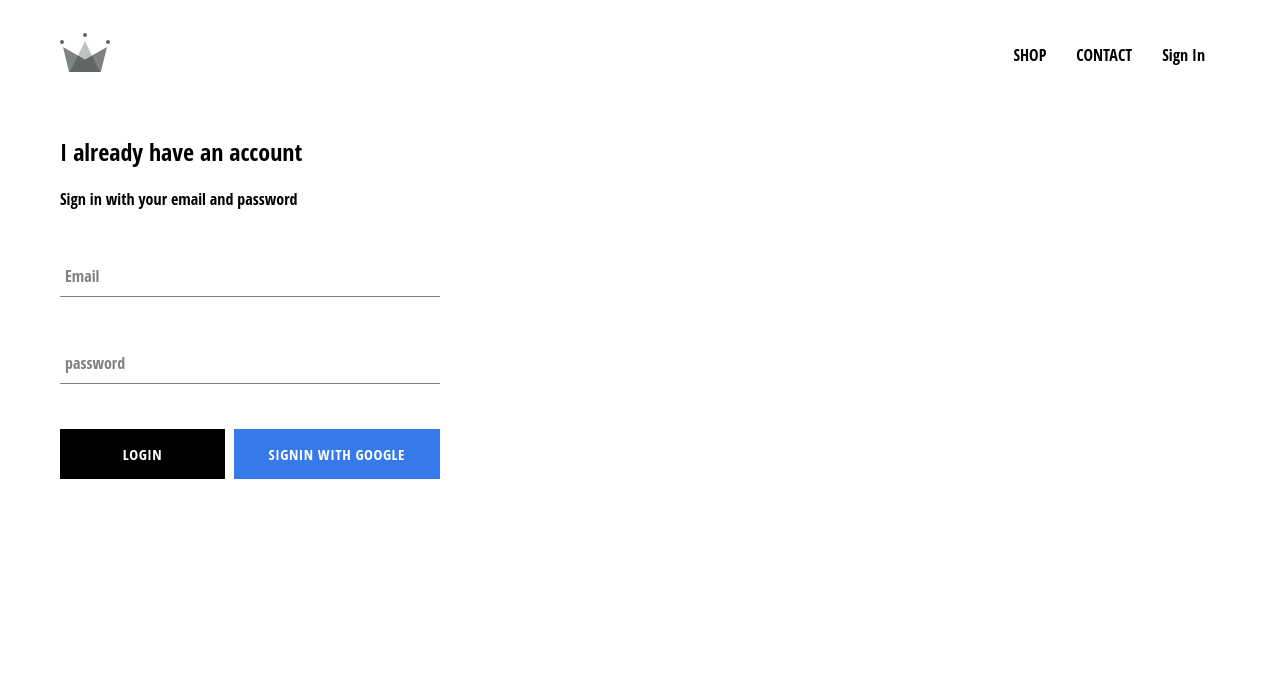
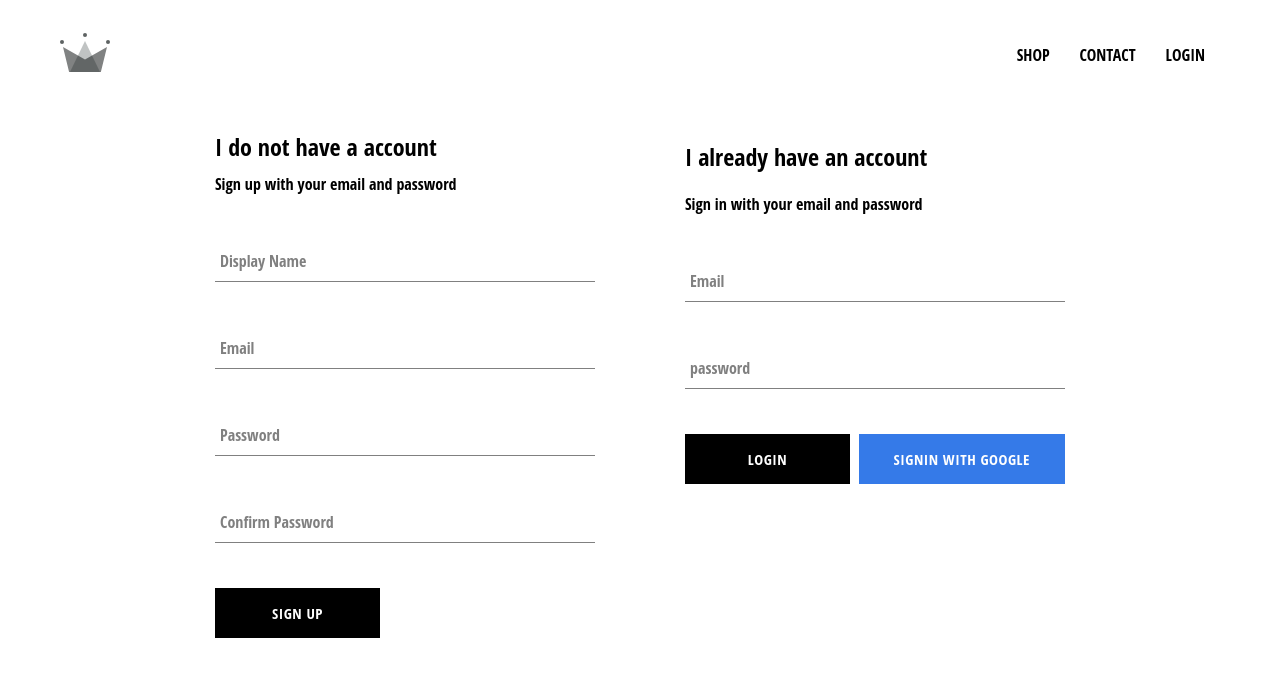
Before and after one commit to rohanpal/reactjs, a React (Create React App) app: page /signin in a window 1280 px wide. Shown: the top 676 px of the page. Built offline with nearby package versions, Linux system fonts and the light colour scheme; no server answers; the HTML template or start-up script is replaced by a standard one.

Commit message:
Added login and signup

```diff
--- a/src/App.js
+++ b/src/App.js
@@ -5,26 +5,40 @@
 import ShopPage from "./pages/ShopPage/ShopPage";
 import Header from "./components/header/header";
 import SignInAndSignUp from "./pages/signInAndSignUp/signInAndSignUp";
-import { auth } from "./firebse/firebaseUtil";
+import { auth, createUserProfileDocument } from "./firebse/firebaseUtil";
 
 class App extends React.Component {
   state = {
-    currentuser: null
+    currentUser: null
   };
   unsubscribeFromAuth = null;
   componentDidMount() {
-    this.unsubscribeFromAuth = auth.onAuthStateChanged(user => {
-      this.setState({ currentuser: user });
-      console.log(this.state.currentuser);
+    this.unsubscribeFromAuth = auth.onAuthStateChanged(async userAuth => {
+      if (userAuth) {
+        const userRef = await createUserProfileDocument(userAuth);
+
+        userRef.onSnapshot(snapShot => {
+          this.setState({
+            currentUser: {
+              id: snapShot.id,
+              ...snapShot.data()
+            }
+          });
+        });
+      } else {
+        this.setState({ currentUser: null });
+      }
     });
   }
-  componentWillUnmount(){
-    this.unsubscribeFromAuth()
+
+  componentWillUnmount() {
+    this.unsubscribeFromAuth();
   }
   render() {
+    console.log(this.state.currentUser)
     return (
       <div>
-        <Header currentUser={this.state.currentuser}/>
+        <Header currentUser={this.state.currentUser} />
         <Switch>
           <Route exact path="/" component={Home} />
           <Route exact path="/shop" component={ShopPage} />
--- a/src/components/header/header.js
+++ b/src/components/header/header.js
@@ -3,7 +3,7 @@
 import { ReactComponent as Logo } from "../../assets/logo/crown.svg";
 import { auth } from "../../firebse/firebaseUtil";
 import "./header.scss";
-const header = ({ currentUser }) => {
+const header = props => {
   return (
     <div className="header">
       <Link to="/" className="logo-container">
@@ -16,18 +16,16 @@
         <Link className="option" to="/contact">
           CONTACT
         </Link>
-        {currentUser ? (
+        {props.currentUser ? (
           <div onClick={() => auth.signOut()} className="option">
             Sign Out
           </div>
         ) : (
           <Link to="signin" className="option">
-          Sign In
+            LOGIN
           </Link>
         )}
       </div>
-
-
     </div>
   );
 };
--- /dev/null
+++ b/src/components/signUp/signUp.js
@@ -0,0 +1,103 @@
+import React from "react";
+
+import FormInput from "../formInput/formInput";
+import CustomButton from "../customButton/customButton";
+
+import { auth, createUserProfileDocument } from "../../firebse/firebaseUtil";
+
+import "./signUp.scss";
+
+class SignUp extends React.Component {
+  constructor() {
+    super();
+
+    this.state = {
+      displayName: "",
+      email: "",
+      password: "",
+      confirmPassword: ""
+    };
+  }
+
+  handleSubmit = async event => {
+    event.preventDefault();
+
+    const { displayName, email, password, confirmPassword } = this.state;
+
+    if (password !== confirmPassword) {
+      alert("passwords don't match");
+      return;
+    }
+
+    try {
+      const { user } = await auth.createUserWithEmailAndPassword(
+        email,
+        password
+      );
+
+      await createUserProfileDocument(user, { displayName });
+
+      this.setState({
+        displayName: "",
+        email: "",
+        password: "",
+        confirmPassword: ""
+      });
+    } catch (error) {
+      console.error(error);
+    }
+  };
+
+  handleChange = event => {
+    const { name, value } = event.target;
+
+    this.setState({ [name]: value });
+  };
+
+  render() {
+    const { displayName, email, password, confirmPassword } = this.state;
+    return (
+      <div className="sign-up">
+        <h2 className="title">I do not have a account</h2>
+        <span>Sign up with your email and password</span>
+        <form className="sign-up-form" onSubmit={this.handleSubmit}>
+          <FormInput
+            type="text"
+            name="displayName"
+            value={displayName}
+            onChange={this.handleChange}
+            label="Display Name"
+            required
+          />
+          <FormInput
+            type="email"
+            name="email"
+            value={email}
+            onChange={this.handleChange}
+            label="Email"
+            required
+          />
+          <FormInput
+            type="password"
+            name="password"
+            value={password}
+            onChange={this.handleChange}
+            label="Password"
+            required
+          />
+          <FormInput
+            type="password"
+            name="confirmPassword"
+            value={confirmPassword}
+            onChange={this.handleChange}
+            label="Confirm Password"
+            required
+          />
+          <CustomButton type="submit">SIGN UP</CustomButton>
+        </form>
+      </div>
+    );
+  }
+}
+
+export default SignUp;
--- /dev/null
+++ b/src/components/signUp/signUp.scss
@@ -0,0 +1,9 @@
+.sign-up {
+  display: flex;
+  flex-direction: column;
+  width: 380px;
+
+  .title {
+    margin: 10px 0;
+  }
+}
--- a/src/firebse/firebaseUtil.js
+++ b/src/firebse/firebaseUtil.js
@@ -1,7 +1,6 @@
-import firebase from 'firebase/app'
-import 'firebase/firestore'
-import 'firebase/auth'
-
+import firebase from "firebase/app";
+import "firebase/firestore";
+import "firebase/auth";
 
 //352928626895-e76k31cslbnke3gbk04485h452028i7a.apps.googleusercontent.com
 //YJv8HY2JDADETfHucFyG1wJI
@@ -13,16 +12,38 @@
   storageBucket: "",
   messagingSenderId: "516191259312",
   appId: "1:516191259312:web:d90cbcf55d3dd64e"
-  };
-  firebase.initializeApp(firebaseConfig)
-export const auth = firebase.auth()
-export const firestore = firebase.firestore()
+};
+firebase.initializeApp(firebaseConfig);
+export const auth = firebase.auth();
+export const firestore = firebase.firestore();
+export const createUserProfileDocument = async (userAuth, additionalData) => {
+  if (!userAuth) return;
 
+  const userRef = firestore.doc(`users/${userAuth.uid}`);
 
+  const snapShot = await userRef.get();
 
-const provider = new firebase.auth.GoogleAuthProvider()
-provider.setCustomParameters({prompt:"select_account"})
-export const signInWithGoogle = ()=>{
-    auth.signInWithPopup(provider)
-}
-export default firebase
+  if (!snapShot.exists) {
+    const { displayName, email } = userAuth;
+    const createdAt = new Date();
+    try {
+      await userRef.set({
+        displayName,
+        email,
+        createdAt,
+        ...additionalData
+      });
+    } catch (error) {
+      console.log("error creating user", error.message);
+    }
+  }
+
+  return userRef;
+};
+
+const provider = new firebase.auth.GoogleAuthProvider();
+provider.setCustomParameters({ prompt: "select_account" });
+export const signInWithGoogle = () => {
+  auth.signInWithPopup(provider);
+};
+export default firebase;
--- a/src/pages/signInAndSignUp/signInAndSignUp.js
+++ b/src/pages/signInAndSignUp/signInAndSignUp.js
@@ -1,10 +1,13 @@
 import React from 'react'
 import './signInAndSignUp.scss'
 import SignIn from '../../components/signIn/signIn'
+
+import SignUp from '../../components/signUp/signUp';
 const signInAndSignUp = () => {
     return (
         <div className="signInAndSignUp">
             <SignIn/>
+            <SignUp/>
         </div>
     )
 }
--- a/src/pages/signInAndSignUp/signInAndSignUp.scss
+++ b/src/pages/signInAndSignUp/signInAndSignUp.scss
@@ -0,0 +1,7 @@
+.signInAndSignUp {
+    width: 850px;
+    display: flex;
+    justify-content: space-between;
+    margin: 30px auto;
+    flex-direction: row-reverse;
+  }
```
Also changed, not shown: src/components/signIn/signIn.js (+6 -4 lines). Lines whose indentation alone changed are shown as unchanged.
